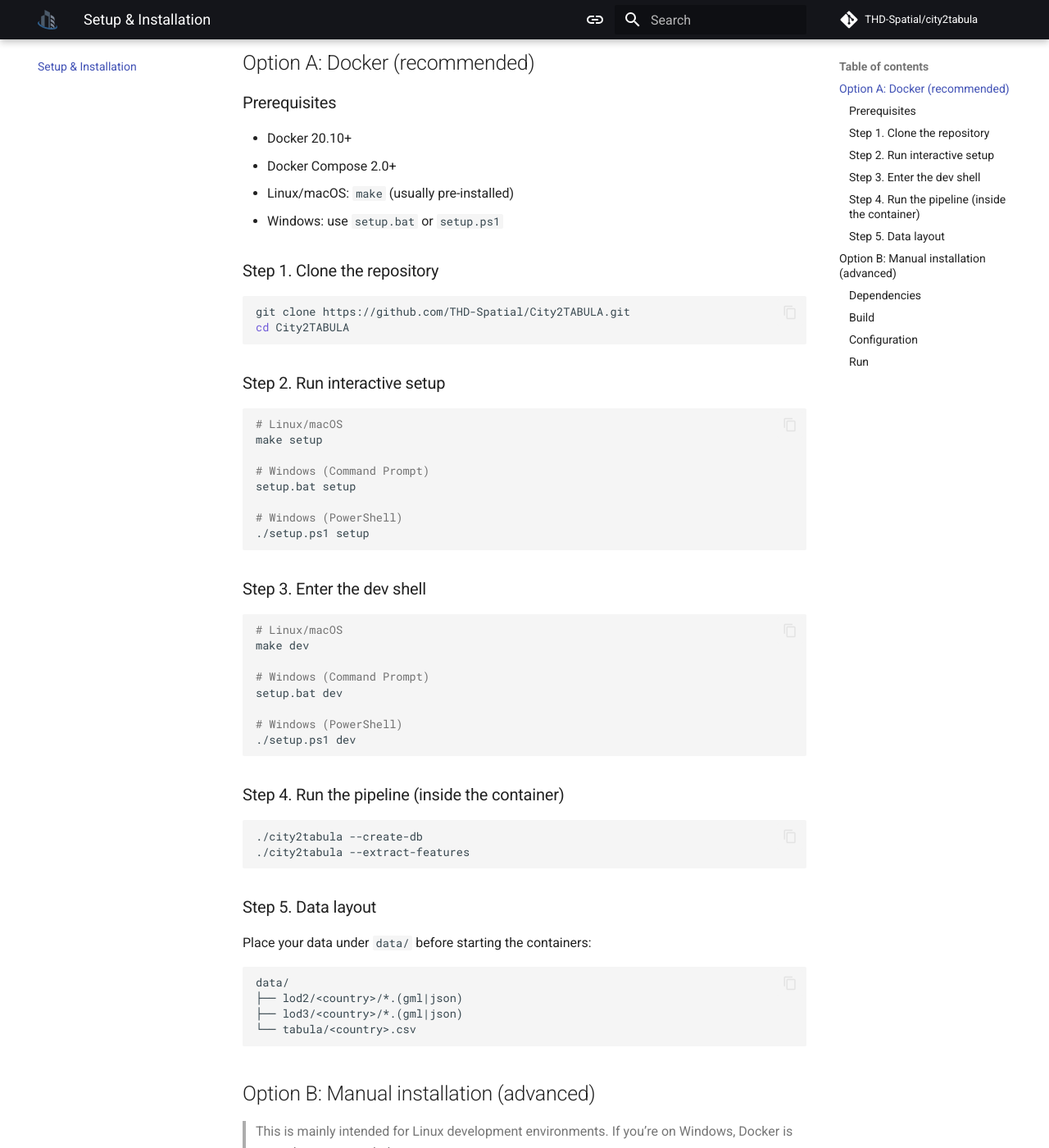
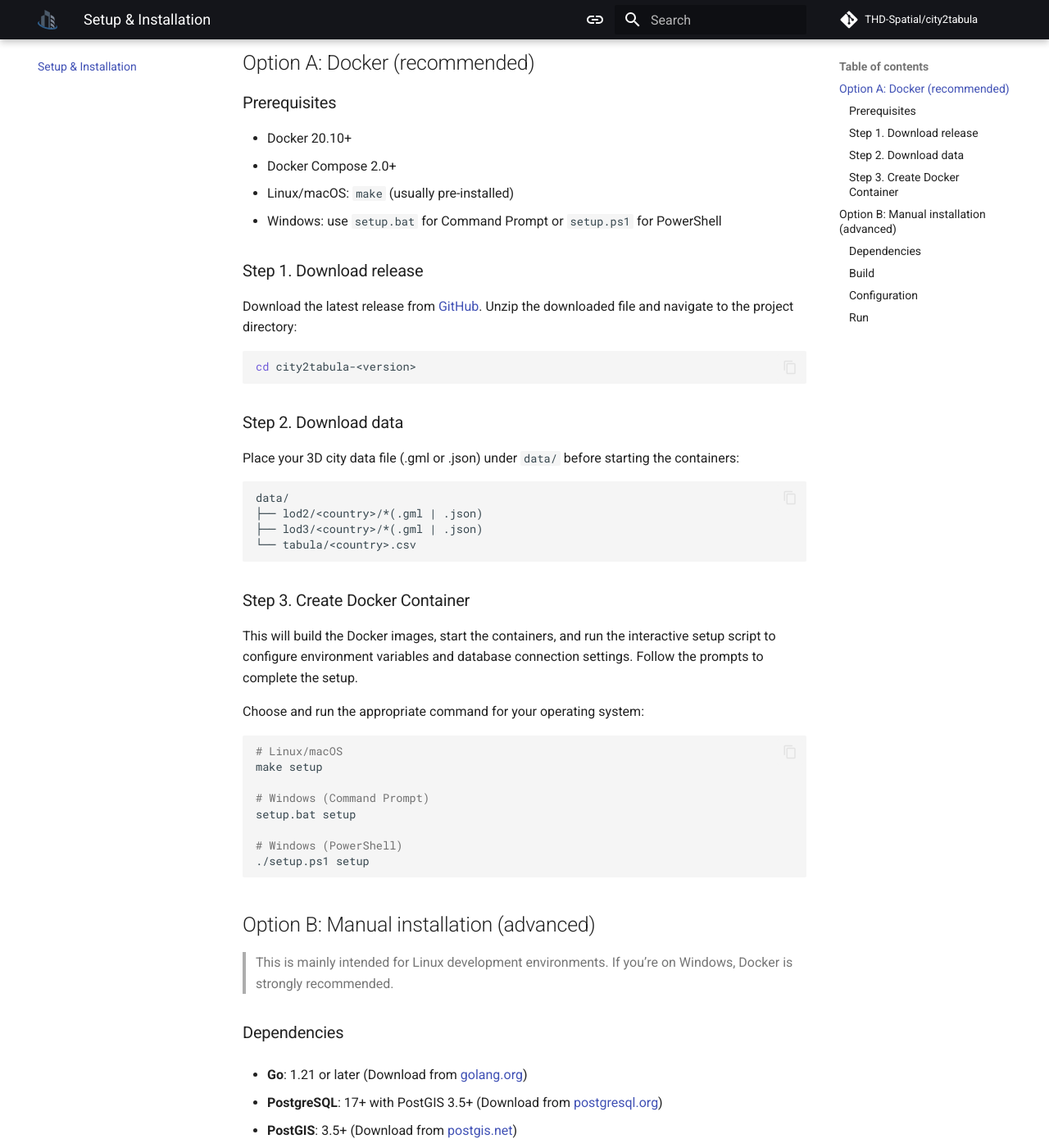
Before and after one commit to THD-Spatial/City2TABULA, an MkDocs documentation site: the page built from docs/installation/setup.md, in a window 1280 px wide and 1400 px high, scrolled down 234 px. Shown: the whole window at 82% size. Built offline with MkDocs 1.6.1 and Material for MkDocs 9.7.7, drawn with Linux system fonts in a browser that asks for light colours; comment, search, counter and statistics services are not loaded.

Commit message:
Docs: update setup instructions and correct dataset access notes

````diff
--- a/docs/installation/setup.md
+++ b/docs/installation/setup.md
@@ -9,16 +9,32 @@
 - Docker 20.10+
 - Docker Compose 2.0+
 - Linux/macOS: `make` (usually pre-installed)
-- Windows: use `setup.bat` or `setup.ps1`
+- Windows: use `setup.bat` for Command Prompt or `setup.ps1` for PowerShell
 
-### Step 1. Clone the repository
+### Step 1. Download release
+
+Download the latest release from [GitHub](https://github.com/THD-Spatial/city2tabula/releases). Unzip the downloaded file and navigate to the project directory:
 
 ```bash
-git clone https://github.com/THD-Spatial/City2TABULA.git
-cd City2TABULA
+cd city2tabula-<version>
 ```
 
-### Step 2. Run interactive setup
+### Step 2. Download data
+
+Place your 3D city data file (.gml or .json) under `data/` before starting the containers:
+
+```text
+data/
+├── lod2/<country>/*(.gml | .json)
+├── lod3/<country>/*(.gml | .json)
+└── tabula/<country>.csv
+```
+
+### Step 3. Create Docker Container
+
+This will build the Docker images, start the containers, and run the interactive setup script to configure environment variables and database connection settings. Follow the prompts to complete the setup.
+
+Choose and run the appropriate command for your operating system:
 
 ```bash
 # Linux/macOS
@@ -31,36 +47,6 @@
 ./setup.ps1 setup
 ```
 
-### Step 3. Enter the dev shell
-
-```bash
-# Linux/macOS
-make dev
-
-# Windows (Command Prompt)
-setup.bat dev
-
-# Windows (PowerShell)
-./setup.ps1 dev
-```
-
-### Step 4. Run the pipeline (inside the container)
-
-```bash
-./city2tabula --create-db
-./city2tabula --extract-features
-```
-
-### Step 5. Data layout
-
-Place your data under `data/` before starting the containers:
-
-```text
-data/
-├── lod2/<country>/*.(gml|json)
-├── lod3/<country>/*.(gml|json)
-└── tabula/<country>.csv
-```
 
 ## Option B: Manual installation (advanced)
 
````
Also changed, not shown: data/README.md (+5 -5 lines), docs/index.md (+4 -4 lines).
